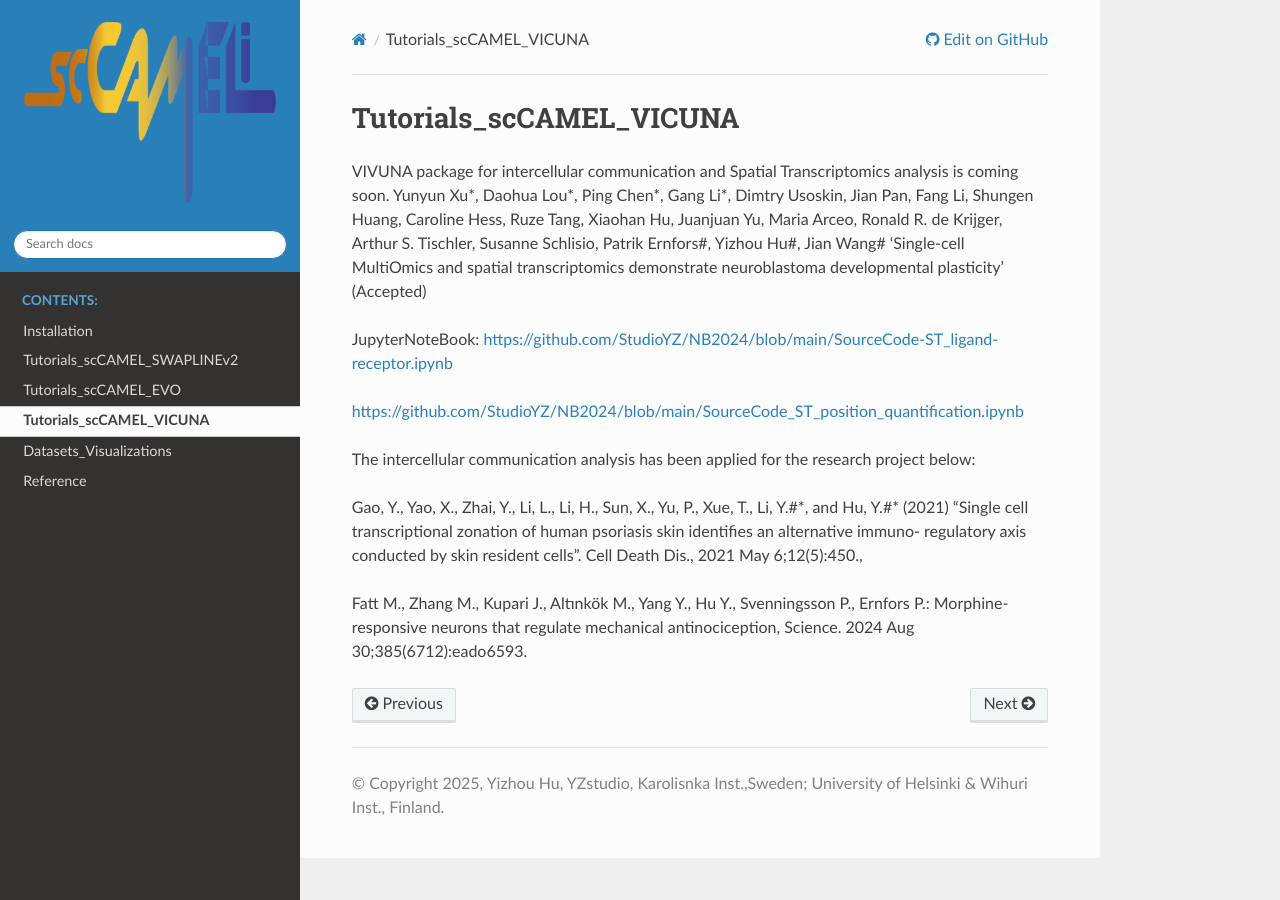
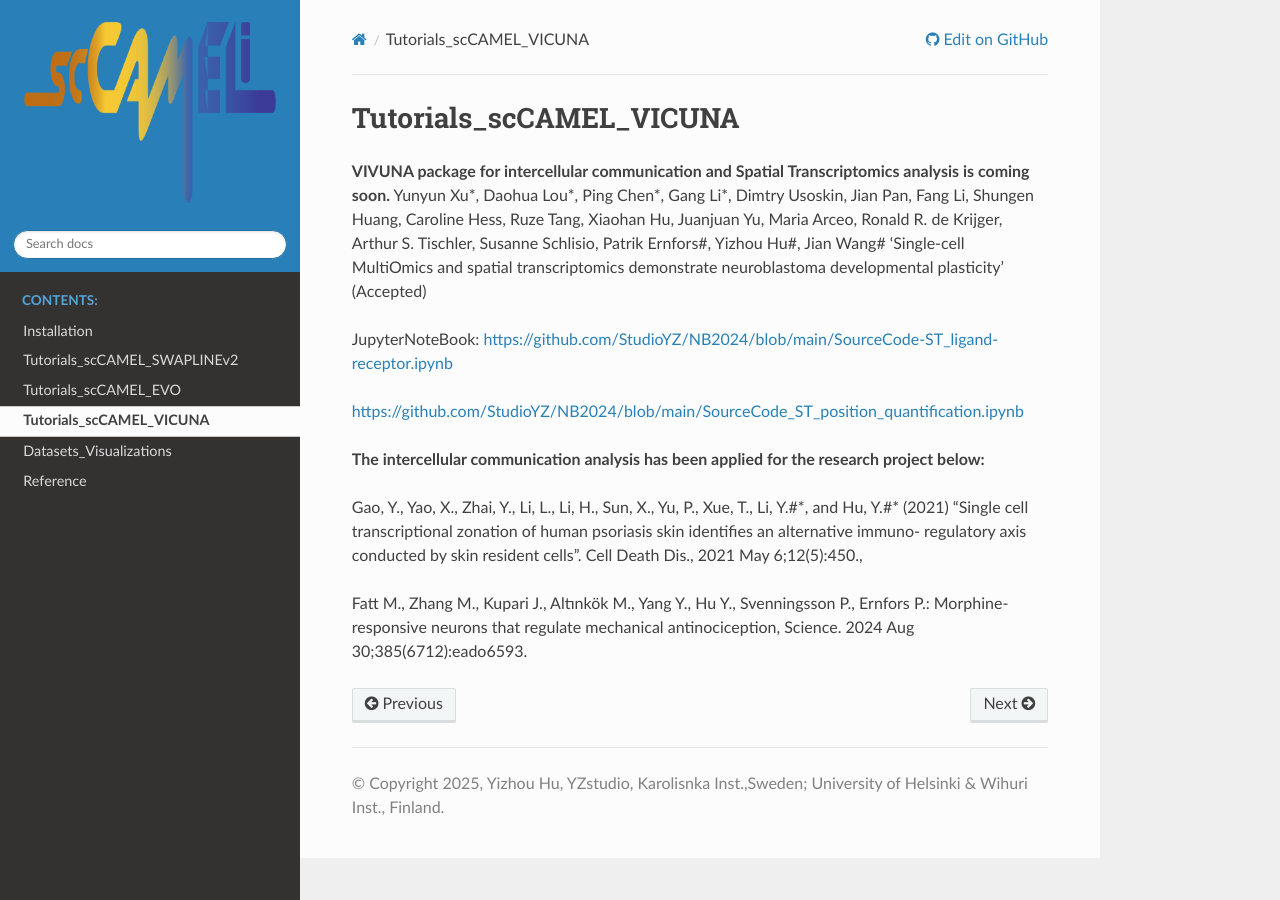
Before and after one commit to StudioYZ/scCAMEL, a Sphinx documentation site: the page built from source/Tutorials_scCAMEL_VICUNA/index.rst, in a window 1280 px wide. Built offline with Sphinx 7.4.7 and the Read the Docs theme 3.1.0, drawn with Linux system fonts in a browser that asks for light colours; pages that are not in the unit, such as notebooks, are missing from menus.

```diff
--- a/source/Tutorials_scCAMEL_VICUNA/index.rst
+++ b/source/Tutorials_scCAMEL_VICUNA/index.rst
@@ -1,7 +1,7 @@
 Tutorials_scCAMEL_VICUNA
 =============================
 
-VIVUNA package for intercellular communication and Spatial Transcriptomics analysis is coming soon.
+**VIVUNA package for intercellular communication and Spatial Transcriptomics analysis is coming soon.**
 Yunyun Xu*, Daohua Lou*, Ping Chen*, Gang Li*, Dimtry Usoskin, Jian Pan, Fang Li, Shungen Huang, Caroline Hess, Ruze Tang, Xiaohan Hu, Juanjuan Yu, Maria Arceo, Ronald R. de Krijger, Arthur S. Tischler, Susanne Schlisio, Patrik Ernfors#, Yizhou Hu#, Jian Wang# ‘Single-cell MultiOmics and spatial transcriptomics demonstrate neuroblastoma developmental plasticity’ (Accepted)
 
 JupyterNoteBook: https://github.com/StudioYZ/NB2024/blob/main/SourceCode-ST_ligand-receptor.ipynb
@@ -9,7 +9,8 @@ JupyterNoteBook: https://github.com/StudioYZ/NB2024/blob/main/SourceCode-ST_liga
 https://github.com/StudioYZ/NB2024/blob/main/SourceCode_ST_position_quantification.ipynb
 
 
-The intercellular communication analysis has been applied for the research project below:
+
+**The intercellular communication analysis has been applied for the research project below:**
 
 Gao, Y., Yao, X., Zhai, Y., Li, L., Li, H., Sun, X., Yu, P., Xue, T., Li, Y.#*, and Hu, Y.#* (2021) “Single cell transcriptional zonation of human psoriasis skin identifies an alternative immuno- regulatory axis conducted by skin resident cells”. Cell Death Dis., 2021 May 6;12(5):450.,
 
```
